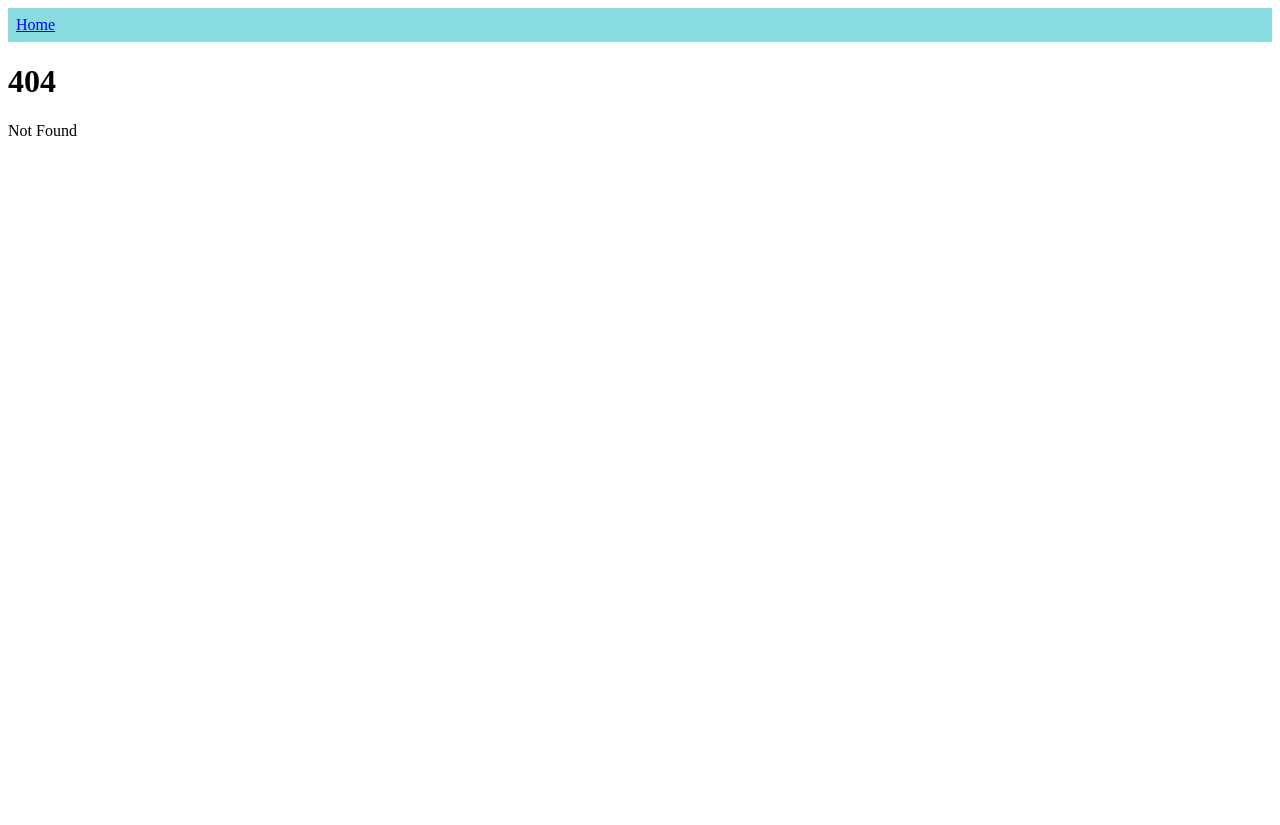
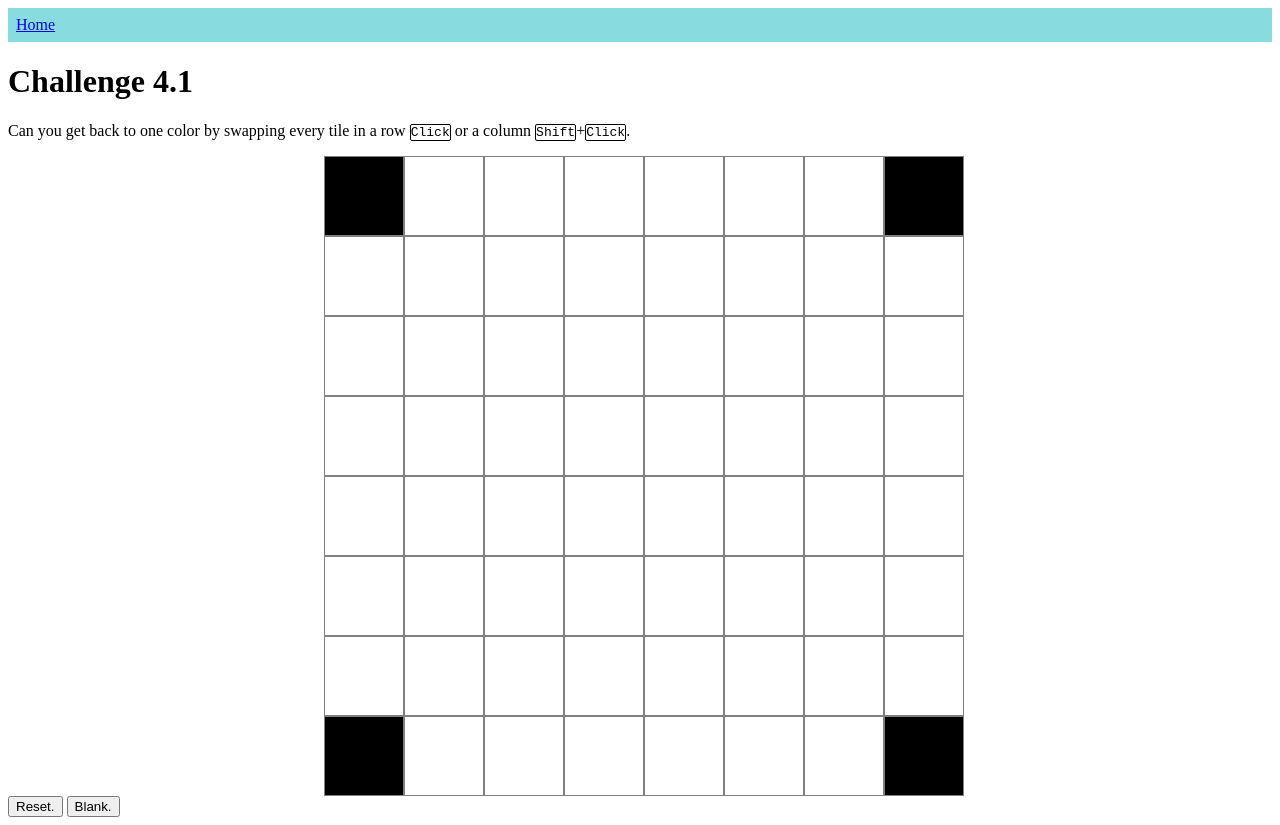
Before and after one commit to drewyoungren/svandbox, a SvelteKit app: page /black_corners in a window 1280 px wide. Before the commit this address had no page. Before the commit the page ends 800 px from the top, so only its background shows below. Built offline with nearby package versions, Linux system fonts and the light colour scheme.

Commit message:
Toggle row/col

```diff
--- /dev/null
+++ b/src/routes/black_corners/+page.svelte
@@ -0,0 +1,113 @@
+<script>
+  /**
+   * @type Element
+   */
+  let checker;
+
+  /**
+   * @type Array<Array<Boolean>>
+   */
+  const color = [[], [], [], [], [], [], [], []];
+  for (let i = 0; i < 8; i++) {
+    for (let j = 0; j < 8; j++) {
+      color[i].push(true);
+    }
+  }
+
+  function corners() {
+    for (let i = 0; i < 8; i++) {
+      for (let j = 0; j < 8; j++) {
+        color[i][j] = true;
+      }
+    }
+    color[0][0] = false;
+    color[7][0] = false;
+    color[0][7] = false;
+    color[7][7] = false;
+  }
+
+  function blank() {
+    for (let i = 0; i < 8; i++) {
+      for (let j = 0; j < 8; j++) {
+        color[i][j] = true;
+      }
+    }
+  }
+
+  corners();
+
+  /**
+   * Handle click event for each box.
+   * @param e {MouseEvent}
+   * @param i {Number}
+   * @param j {Number}
+   */
+  const leftClick = (e, i, j) => {
+    // const guy = e.target.id.slice(-2);
+    // console.log(e.target.id.slice(-2));
+    const els = document.querySelectorAll(`.check`);
+    console.log(els);
+    // .filter((el) => el.id[5] == guy[0]);
+    for (let el of els) {
+      const row = Number(el.id[5]);
+      const col = Number(el.id[6]);
+      if (e.shiftKey) {
+        if (col == j) {
+          color[row][col] = !color[row][col];
+        }
+      } else if (row == i) {
+        color[row][col] = !color[row][col];
+      }
+    }
+  };
+</script>
+
+<h1>Challenge 4.1</h1>
+<p>
+  Can you get back to one color by swapping every tile in a row <kbd>Click</kbd>
+  or a column <kbd>Shift</kbd>+<kbd>Click</kbd>.
+</p>
+
+<div id="checker" bind:this={checker}>
+  {#each [0, 1, 2, 3, 4, 5, 6, 7] as i}
+    {#each [0, 1, 2, 3, 4, 5, 6, 7] as j}
+      <!-- svelte-ignore a11y-click-events-have-key-events -->
+      <!-- svelte-ignore a11y-no-static-element-interactions -->
+      <div
+        id="check{i}{j}"
+        class="check"
+        class:white={color[i][j]}
+        on:click={(e) => leftClick(e, i, j)}
+      >
+        <!-- I am {i}
+        {j}. -->
+      </div>
+    {/each}
+  {/each}
+</div>
+
+<button on:click={corners}> Reset. </button>
+<button on:click={blank}> Blank. </button>
+
+<style>
+  div#checker {
+    background-color: rgba(128, 0, 0, 0.3);
+    height: 50vw;
+    width: 50vw;
+    margin-left: 25%;
+    display: grid;
+    grid-template-columns: repeat(8, 1fr);
+  }
+  .check {
+    border: 1px solid gray;
+    background-color: black;
+  }
+
+  .white {
+    background-color: white;
+  }
+  kbd {
+    border: 1px solid black;
+    border-radius: 2px;
+  }
+</style>
```
